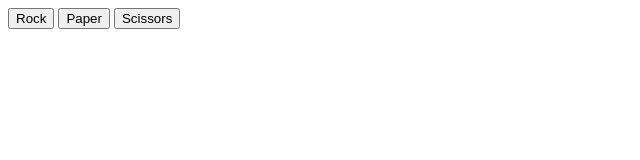
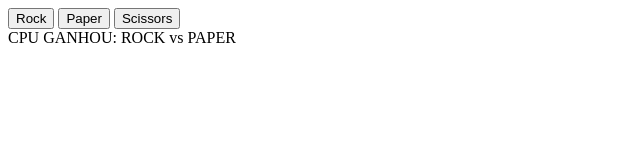
Before and after one commit to spaingel/rockpaperscissors, a plain HTML site: page rpsUI.html in a window 1280 px wide. Both pictures are taken after a click on the button "Rock". Shown: the whole page, without its empty margins (0-640 px from the left). Drawn offline with Linux system fonts and the light colour scheme.

Commit message:
RoundResult Displayed

```diff
--- a/rpsUI.html
+++ b/rpsUI.html
@@ -13,6 +13,10 @@
 
             <script>
 
+            const display = document.querySelector('body');
+            const roundResult = document.createElement('div');
+            roundResult.setAttribute('id', 'roundresult');
+            display.appendChild(roundResult);
             //GERAR A ESCOLHA DO CPU
             function computerPlay() {
             let computerChoice = Math.floor(Math.random() * 3);
@@ -37,7 +41,7 @@
                     (playerSelection === 'SCISSORS' && computerSelection === 'PAPER'))
                 {
                     vencedor = 'P1'
-                    console.log('P1 GANHOU: ' + playerSelection + ' vs ' + computerSelection);
+                    roundResult.textContent = ('P1 GANHOU: ' + playerSelection + ' vs ' + computerSelection);
                     return vencedor;
                 }
 
@@ -46,13 +50,13 @@
                          (computerSelection === 'SCISSORS' && playerSelection === 'PAPER'))
                 {
                     vencedor = 'CPU'
-                    console.log('CPU GANHOU: ' + playerSelection + ' vs ' + computerSelection);
+                    roundResult.textContent = ('CPU GANHOU: ' + playerSelection + ' vs ' + computerSelection);
                     return vencedor;
                 }
 
                 else if (playerSelection === computerSelection) {
                     vencedor = 'empate'
-                    console.log('EMPATE: ' + playerSelection + ' vs ' + computerSelection);
+                    roundResult.textContent = ('EMPATE: ' + playerSelection + ' vs ' + computerSelection);
                     return vencedor;
                 }
                 else {
@@ -60,6 +64,8 @@
                     singleRound();
                 }
             }
+
+
 
             let playerSelection
             let computerSelection
```
